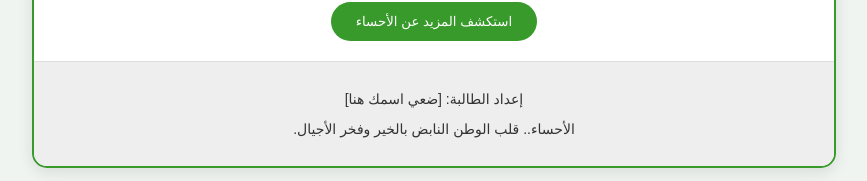
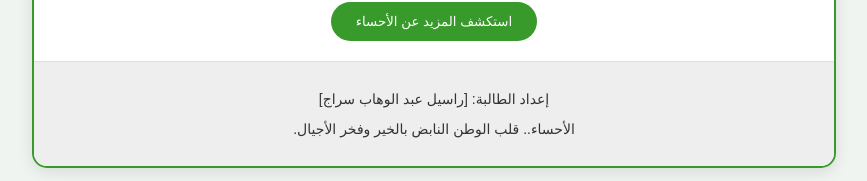
Before and after one commit to rasilsarag-creator/w, a plain HTML site: page newsletter.html in a window 1280 px wide. Shown: the part 885-1066 px from the top of the page, without its empty margins (206-1073 px from the left). Drawn offline with Linux system fonts and the light colour scheme.

Commit message:
Update newsletter.html

```diff
--- a/newsletter.html
+++ b/newsletter.html
@@ -148,7 +148,7 @@
 
         <!-- تذييل الصفحة -->
         <footer>
-            <p>إعداد الطالبة: [ضعي اسمك هنا]</p>
+            <p>إعداد الطالبة: [راسيل عبد الوهاب سراج]</p>
             <p>الأحساء.. قلب الوطن النابض بالخير وفخر الأجيال.</p>
         </footer>
     </div>
```
